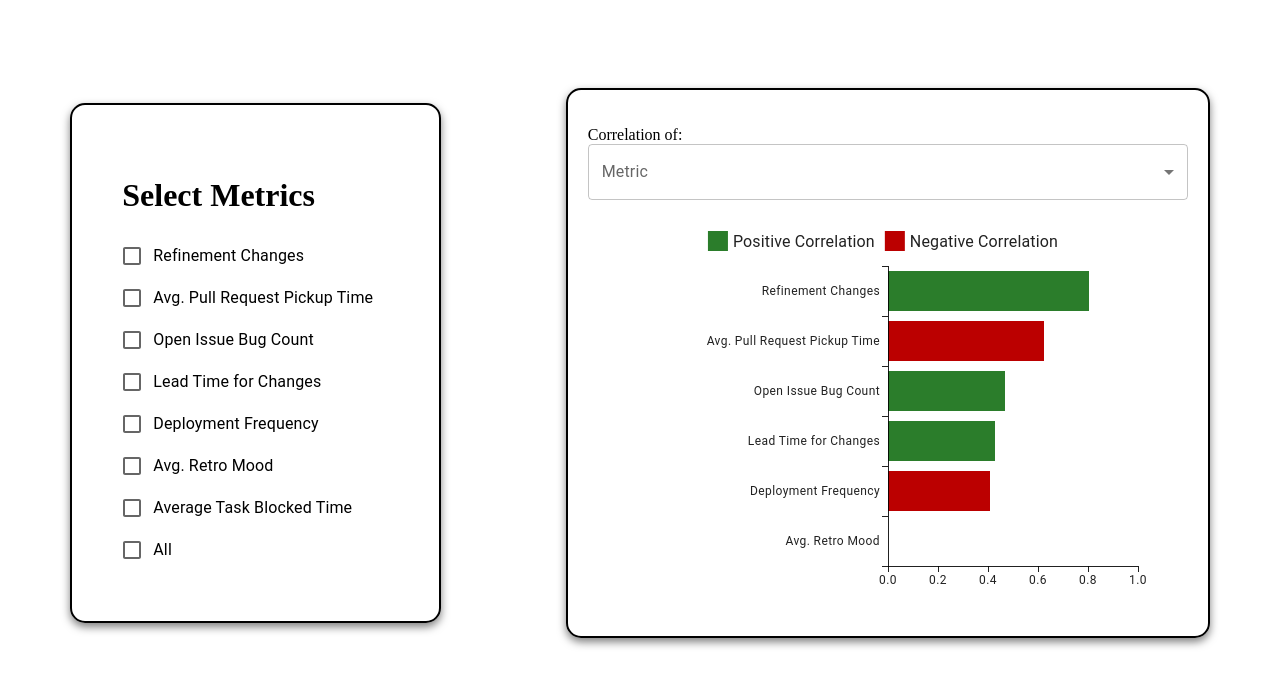
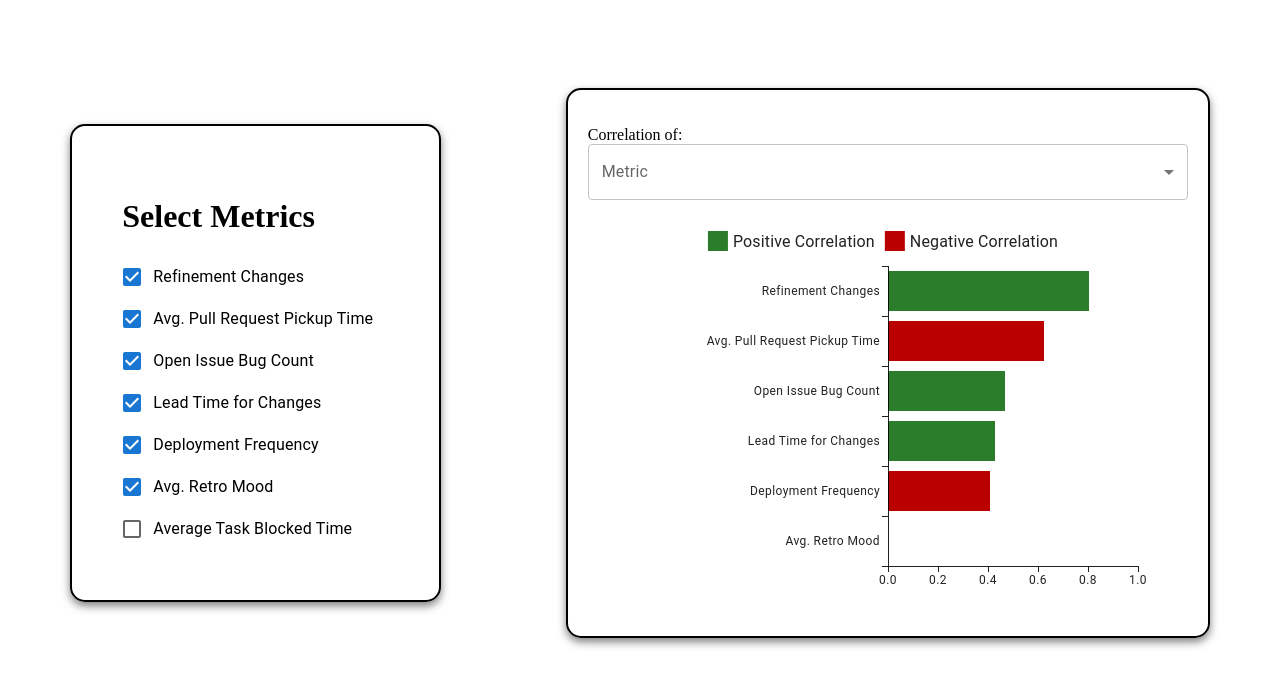
Before and after one commit to jwong236/EnterpriseMetricAnalysisTool, a React (Vite) app: page / in a window 1280 px wide. Shown: the top 686 px of the page. Built offline with nearby package versions, Linux system fonts and the light colour scheme.

Commit message:
Bargraph checkboxes works

```diff
--- a/src/components/bargraph/bargraph.jsx
+++ b/src/components/bargraph/bargraph.jsx
@@ -9,30 +9,68 @@ const positive_color = '#2B7D2B';
 const negative_color = '#BB0000';
 
 const BarGraph = ({correlations}) => {
+    // Turn correlations, which is an array of arrays, into an map with keys metric name and value of correlation against (selected metric)
+    // Will change in the future when we figure out our data format
+    const dataset = correlations.map((metric) => {
+        // Raw value of metric[i] can be positive or negative.
+        // If negative, it is a negative correlation with the selected metric.
+        // positive_correlation gets set to 0.
+        // Later on, I use 'stack' parameter of BarChart to stack the negative and positive correlations. There's probably a better way of doing this
+        // Value of 0 means it doesn't show anything (so each bar will either be only positive, or only negative)
+        if ( metric[1] < 0 ){
+            return {metric: metric[0], positive_correlation: 0, negative_correlation: -metric[1]}
+        }
+        // If positive, it is a positive correlation with the selected metric.
+        // negative_correlation gets set to 0.
+        return {metric: metric[0], positive_correlation: metric[1], negative_correlation: 0}
+    })
+
+    // Sort the correlation based on correlation magnitude.
+    const sorted_dataset = dataset.sort((a, b) => {
+        let aval = a.positive_correlation ? a.positive_correlation : a.negative_correlation;
+        let bval = b.positive_correlation ? b.positive_correlation : b.negative_correlation;
+        return aval < bval? 1 : -1;
+    })
+
+    // used to set the current metric we're comparing against
     const [metric, setMetric] = React.useState('');
 
     const handleChange = (event) => {
       setMetric(event.target.value);
     };
 
-    let dataset = correlations.map((metric) => {
-        if ( metric[1] < 0 ){
-            return {metric: metric[0], positive_correlation: 0, negative_correlation: -metric[1]}
-        }
-        return {metric: metric[0], positive_correlation: metric[1], negative_correlation: 0}
+    // used to keep track of which metrics to compare against the selected metric
+    const [state, setState] = React.useState({
+      '0': true,
+      '1': true,
+      '2': true,
+      '3': true,
+      '4': true,
+      '5': true
     });
 
-    dataset = dataset.sort((a, b) => {
-        let aval = a.positive_correlation ? a.positive_correlation : a.negative_correlation;
-        let bval = b.positive_correlation ? b.positive_correlation : b.negative_correlation;
-        return aval < bval? 1 : -1;
+    const filtered_dataset = sorted_dataset.filter((data, index) => { // filter out the metrics that are not selected based on state objects
+      return state[index.toString()];
+    })
+    console.log(filtered_dataset.length)
+    const empty_data = [{metric: "No Metrics Selected", "positive_correlation": 1, "negative_correlation": 1}]
+    const use_dataset = filtered_dataset.length ? filtered_dataset : empty_data; // if no metrics are selected, use empty data
+
+    // handle checkbox changes
+    const handleChecks = (event) => {
+      setState({
+        ...state,
+        [event.target.name]: event.target.checked
+      });
+    }
+
+    // Create checkboxes for each metric
+    const checkboxes = sorted_dataset.map((data, index) => {
+        return <FormControlLabel control={<Checkbox />} checked={state[index]} onChange={handleChecks} name={index.toString()} label={data.metric} />
     })
 
-    const checkboxes = dataset.map((data) => {
-        return <FormControlLabel control={<Checkbox />} label={data.metric} />
-    })
-
-    const dropdowns = dataset.map((data) => {
+    // Creates dropdown items
+    const dropdowns = sorted_dataset.map((data) => {
         return <MenuItem value={data.metric}>{data.metric}</MenuItem>
     })
 
@@ -44,7 +82,6 @@ const BarGraph = ({correlations}) => {
         <FormGroup>
           {checkboxes}
           <FormControlLabel control={<Checkbox />} label="Average Task Blocked Time" />
-          <FormControlLabel control={<Checkbox />} label="All" />
         </FormGroup>
       </div>
 
@@ -63,7 +100,7 @@ const BarGraph = ({correlations}) => {
           </FormControl>
         </p>
         <BarChart
-          dataset={dataset}
+          dataset={use_dataset}
           yAxis={[{ scaleType: 'band', dataKey: 'metric' }]}
           series={[{ dataKey: 'positive_correlation', label: 'Positive Correlation', color: positive_color, stack: 'total'},
                   { dataKey: 'negative_correlation', label: 'Negative Correlation', color: negative_color, stack: 'total'}]}
```
